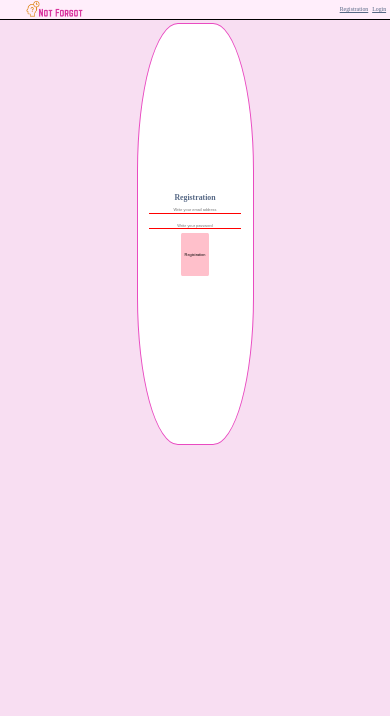
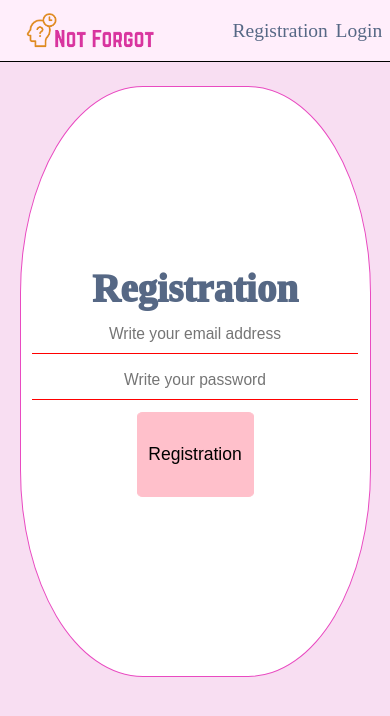
Before and after one commit to JebCrafters/postest-client, a React (Create React App) app: page /registration in a window 390 px wide. Shown: the top 716 px of the page. Built offline with nearby package versions, Linux system fonts and the light colour scheme; no server answers.

Commit message:
responsive designe

```diff
--- a/public/index.html
+++ b/public/index.html
@@ -3,7 +3,8 @@
   <head>
     <meta charset="utf-8" />
     <meta name="theme-color" content="#000000" />
-    <title>Posts for all</title>
+    <meta name="viewport" content="width=device-width, initial-scale=1, minimum-scale=1" />
+    <title>Not forgot</title>
   </head>
   <body>
     <div id="root"></div>
--- a/src/components/App.css
+++ b/src/components/App.css
@@ -32,9 +32,32 @@
     flex-flow: row wrap;
     justify-content: space-evenly;
     column-gap: 1vw;
-
+  }
+  .not_authorization{
+    font-size:2vw
   }
 
-  @media screen and (max-width: 759) {
 
+@media screen and (max-width: 768px) {
+  .not_authorization{
+    font-size:5vw
   }
+  .test {
+    font-size: 4vw;
+  }
+
+}
+@media screen and (max-width: 560px) {
+  .not_authorization{
+    font-size:8vw
+  }
+  .test {
+    font-size: 6vw;
+  }
+}
+
+@media screen and (max-width: 425px) {
+
+
+
+}
--- a/src/components/authorization/authorization.css
+++ b/src/components/authorization/authorization.css
@@ -21,3 +21,31 @@ input {
 .navbar__logo{
     cursor: pointer;
 }
+
+@media screen and (max-width: 768px) {
+    .authorization {
+        width: 70vw;
+        height: 60vh;
+    }
+    .authorization__header {
+        font-size: 6vw;
+        font-weight: 1000;
+    }
+}
+@media screen and (max-width: 560px) {
+    .authorization {
+        margin-top:5vw;
+        width: 90vw;
+        height: 70vh;
+    }
+    .authorization__header {
+        font-size: 10vw;
+        font-weight: 1000;
+    }
+}
+
+@media screen and (max-width: 425px) {
+
+
+
+}
--- a/src/components/navbar/navbar.css
+++ b/src/components/navbar/navbar.css
@@ -1,3 +1,9 @@
+a {
+  text-decoration: none;
+}
+a:hover {
+  text-decoration: underline;
+}
 .navbar {
     display: flex;
     height: 5vw;
@@ -40,3 +46,79 @@
     height: 5vw;
     width: auto;
   }
+
+  @media screen and (max-width: 768px) {
+    .navbar {
+      display: flex;
+      height: 10vw;
+      justify-content: center;
+      background-color: rgb(255, 238, 251);
+      width: 100%;
+      border-bottom: 0.1vw solid black;
+    }
+
+    .navbar__register{
+      margin-left: auto;
+      margin-right: 1vw;
+      font-size: 3vw;
+    }
+    .navbar__login {
+      margin-right: 1vw;
+      font-size: 3vw;
+    }
+    .navbar__logo {
+      margin-left: 3vh;
+      display: flex;
+      padding: 0.5vw 0.2vw 0.5vw 0.2vw;
+      height: 8vw;
+      width: auto;
+    }
+    .navbar__name{
+      margin-left: auto;
+      margin-right: 1vw;
+      font-size: 3vw;
+    }
+    .navbar__logout{
+      margin-right: 1vw;
+      font-size: 3vw;
+    }
+    .navbar__main{
+      margin-right: 1vw;
+      font-size: 3vw;
+    }
+  }
+  @media screen and (max-width: 560px) {
+    .navbar {
+      height: 16vw;
+    }
+    .navbar__register{
+      margin-right: 2vw;
+      font-size: 5vw;
+    }
+    .navbar__login {
+      margin-right: 2vw;
+      font-size: 5vw;
+    }
+    .navbar__logo {
+      height: 10vw;
+    }
+    .navbar__name{
+      margin-right: 1.5vw;
+      font-size: 4vw;
+    }
+    .navbar__logout{
+      margin-right: 1.5vw;
+      font-size: 4vw;
+
+    }
+    .navbar__main{
+      margin-right: 1.5vw;
+      font-size: 4vw;
+    }
+  }
+
+  @media screen and (max-width: 425px) {
+
+
+
+  }
--- a/src/components/posts/formPost.css
+++ b/src/components/posts/formPost.css
@@ -3,6 +3,15 @@
     height: 100%;
 }
 .form__createPost{
+    width:30vw;
+    display: flex;
+    flex-direction: column;
+    align-items: center;
+    border: 0.2vw solid black;
+    border-radius: 2vw;
+    margin-bottom: 2vw;
+}
+.form__Post {
     width:30vw;
     display: flex;
     flex-direction: column;
@@ -62,7 +71,6 @@
     color: white;
 }
 .post_text{
-    white-space: pre-wrap;
     word-break: break-word;
     -webkit-text-stroke: 0.03vw rgb(0, 0, 0);
     color: white;
@@ -76,7 +84,104 @@
     text-align: justify;
 }
 
+/* ======================= Mobile Responsive Styling=========================================*/
 
-@media screen and (max-width: 759px) {
+@media screen and (max-width: 768px) {
+    .form__createPost{
+        width:60vw;
+        height: 40vw;
+    }
+    .form__Post {
+        width:40vw;
+    }
+    .input__name  {
+        font-size:3vw;
+        width: calc(80% - 2vw);
+        height: 4vw ;
+    }
+    .input__text {
+        font-size: 3vw;
+        min-width: 45vw;
+        min-height: 20vw;
+        max-height: 20vw;
+        max-width: 45vw;
+    }
+    .date {
+        font-size: 3vw;
+        margin:1vw ;
+        padding: 0;
+    }
+    .name {
+        font-size: 3vw;
+        margin:1vw ;
+        padding: 0;
+
+    }
+    .post_name {
+        font-size: 3vw;
+        -webkit-text-stroke: 0.03vw rgb(0, 0, 0);
+        color: white;
+    }
+    .post_text{
+        font-size: 2vw;
+        min-width: 30vw;
+        min-height: 10vw;
+        max-height: 10vw;
+        max-width: 30vw;
+        overflow: auto;
+        text-align: justify;
+    }
 
 }
+
+
+@media screen and (max-width: 560px) {
+    .form__createPost{
+        width:70vw;
+        height: 50vw;
+    }
+    .form__Post {
+        width:80vw;
+        height: 40vw;
+        margin-top: 2vw;
+    }
+    .input__name  {
+        font-size:5vw;
+        width: calc(80%);
+        height: 8vw ;
+    }
+    .input__text {
+        font-size: 5vw;
+        min-width: 50vw;
+        min-height: 30vw;
+        max-height: 30vw;
+        max-width: 55vw;
+    }
+    .date {
+        font-size: 4vw;
+        margin:1vw ;
+        padding: 0;
+    }
+    .name {
+        font-size: 4vw;
+        margin:1vw ;
+        padding: 0;
+
+    }
+    .post_name {
+        font-size: 5vw;
+    }
+    .post_text{
+        font-size: 4vw;
+        min-width: 55vw;
+        min-height: 25vw;
+        max-height: 25vw;
+        max-width: 55vw;
+    }
+}
+
+@media screen and (max-width: 425px) {
+
+
+
+}
--- a/src/components/posts/post.jsx
+++ b/src/components/posts/post.jsx
@@ -6,7 +6,7 @@ const Post =  (props)  => {
 
   return (
     <>
-      <div className="form__createPost" style= {{backgroundColor: props.post.color}} >
+      <div className="form__Post" style= {{backgroundColor: props.post.color}} >
         <h1 className="post_name"> {props.post.namePost} </h1>
         <div className="form__inputTextArea">
           <h1 className="post_text"  > {props.post.textPost} </h1>
--- a/src/components/utils/Input/input.css
+++ b/src/components/utils/Input/input.css
@@ -40,3 +40,22 @@ input:focus {
 
 
 }
+
+@media screen and (max-width: 768px) {
+    input{
+        height: 6vw;
+        font-size: 2vw;
+    }
+}
+@media screen and (max-width: 560px) {
+    input{
+        height: 10vw;
+        font-size: 4vw;
+    }
+}
+
+@media screen and (max-width: 425px) {
+
+
+
+}
--- a/src/components/utils/btn/btn.css
+++ b/src/components/utils/btn/btn.css
@@ -12,3 +12,30 @@
 .btn:hover {
     background-color: rgb(143, 120, 123);
 }
+
+@media screen and (max-width: 768px) {
+    .btn {
+        width: 25vw;
+        height: 10vh;
+        border: 0.3vw solid pink;
+        border-radius: 5%;
+        font-size: 3vw;
+
+    }
+}
+@media screen and (max-width: 560px) {
+    .btn {
+        width: 30vw;
+        height: 10vh;
+        font-size: 4.5vw;
+        margin-top: 2vw;
+
+
+    }
+}
+
+@media screen and (max-width: 425px) {
+
+
+
+}
--- a/src/pages/Main.jsx
+++ b/src/pages/Main.jsx
@@ -13,7 +13,7 @@ const Main = () => {
 
   return (
     <>
-        {!isAuth && <h1 style={{fontSize: "2vw"}}> You are not autorization</h1>}
+        {!isAuth && <h1 className="not_authorization"> You are not autorization</h1>}
         {/* <Post/>  */}
         {isAuth && <Test />}
         <PostList />
```
